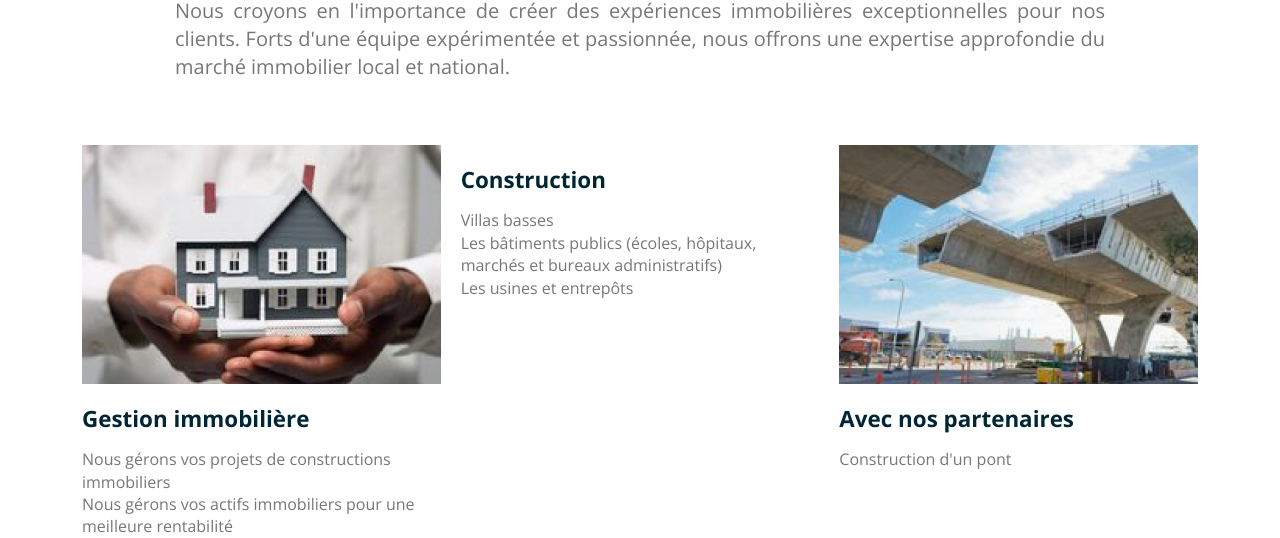
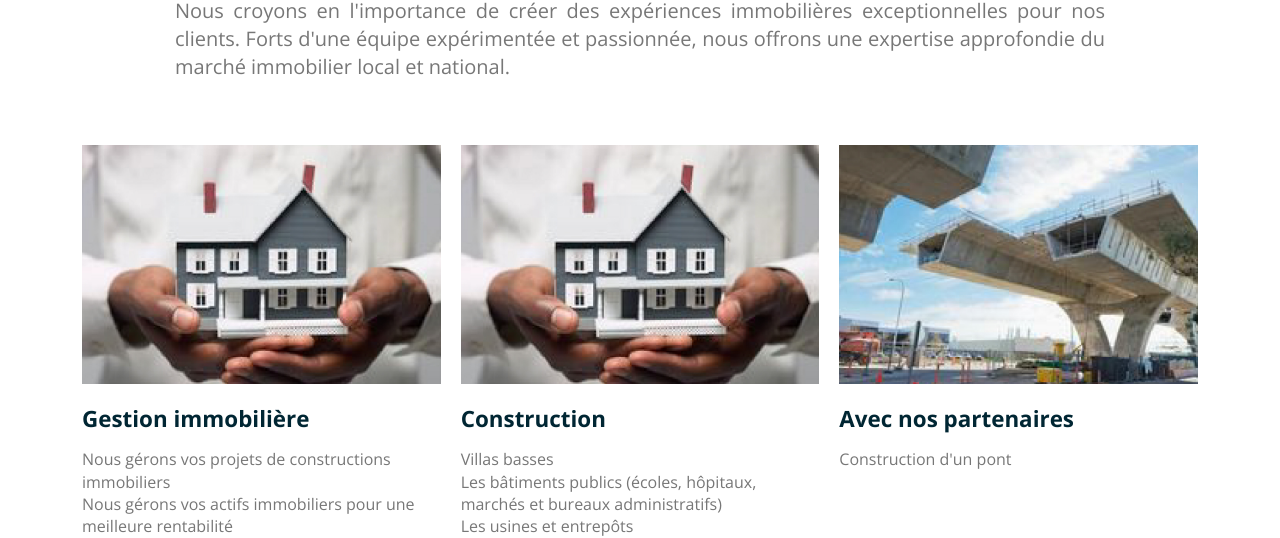
Before and after one commit to Emmanuelbah/localsutol-ci, a plain HTML site: page products3.html in a window 1280 px wide. Shown: the part 262-800 px from the top of the page. Drawn offline with nearby package versions, Linux system fonts and the light colour scheme.

Commit message:
Update products3.html

```diff
--- a/products3.html
+++ b/products3.html
@@ -90,7 +90,7 @@
               <p class="text-size-16">Nous gérons vos actifs immobiliers pour une meilleure rentabilité</p>
             </div>
             <div class="s-12 m-12 l-4 margin-m-bottom">
-              <img class="margin-bottom" src="img/IGP_Construction1" alt="">
+              <img class="margin-bottom" src="img/IGP_gestion immobilière-01.jpg" alt="">
               <h2 class="text-strong">Construction</h2>
               <p class="text-size-16">Villas basses</p>
               <p class="text-size-16">Les bâtiments publics (écoles, hôpitaux, marchés et bureaux administratifs)</p>
```
